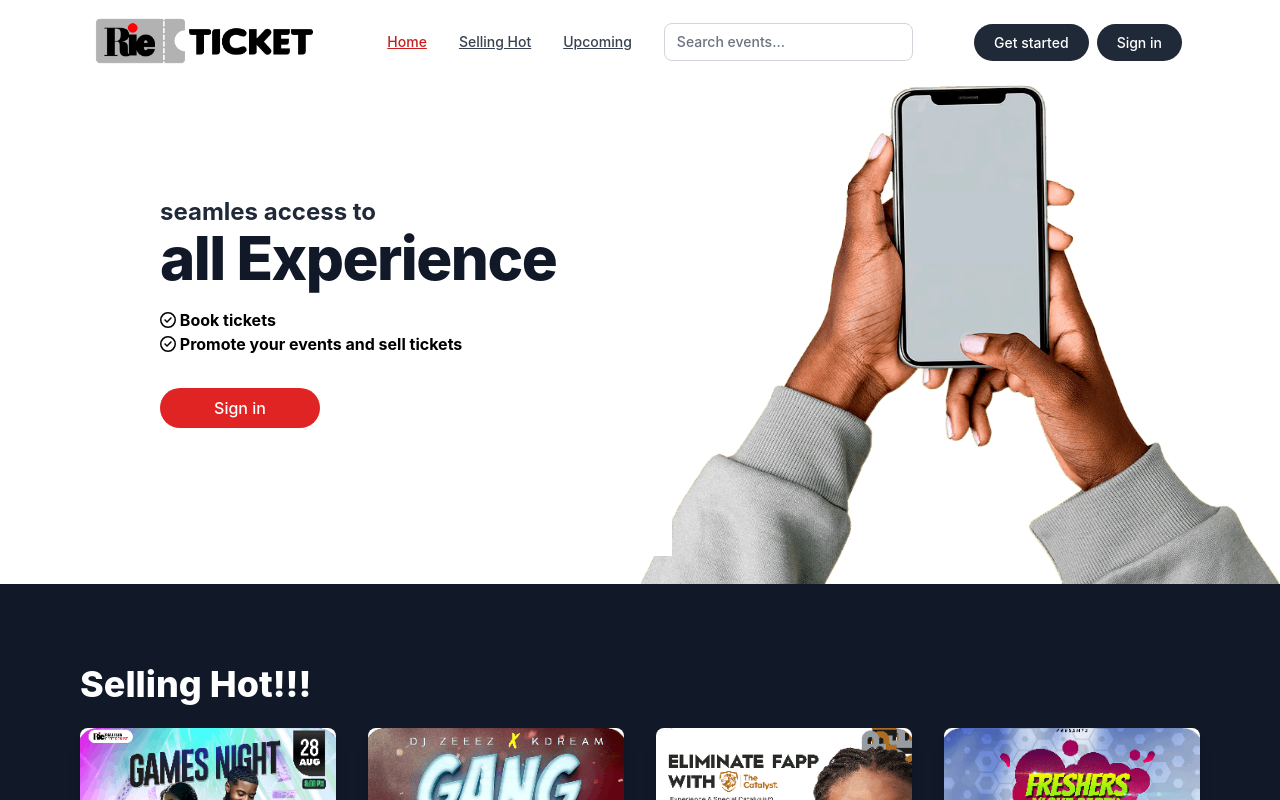
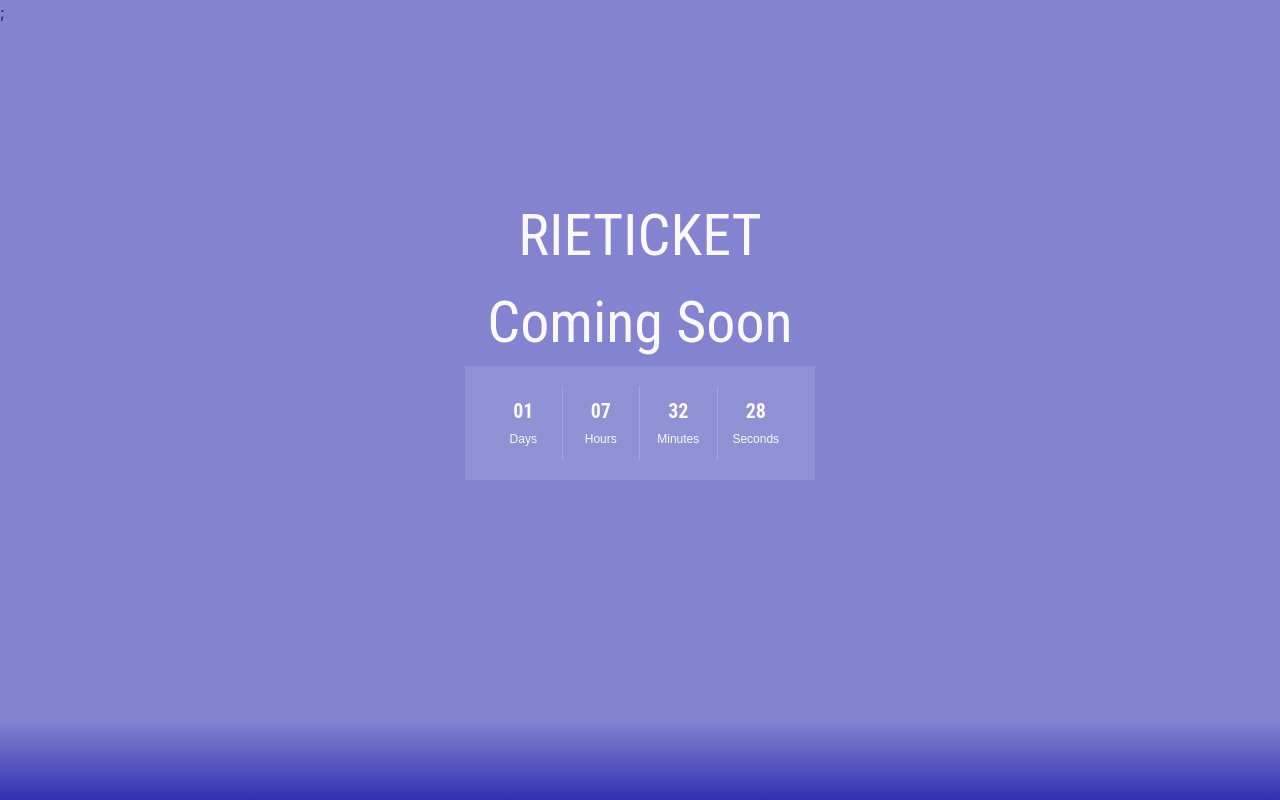
Before and after one commit to kingCorp/rie, a React (Create React App) app: page / in a window 1280 px wide. Shown: the top 800 px of the page. Built offline with nearby package versions, Linux system fonts and the light colour scheme.

Commit message:
fix: auth integration

```diff
--- a/src/components/Countdown/Timer.js
+++ b/src/components/Countdown/Timer.js
@@ -19,7 +19,7 @@ class CountDown extends Component {
   count() {
     let now = new Date().getTime();
     let t = this.deadline - now;
-    let dd = Math.floor(t / (26000 * 60 * 60 * 24));
+    let dd = Math.floor(t / (190000 * 60 * 60 * 24));
     let hh = Math.floor((t % (1000 * 60 * 60 * 24)) / (1000 * 60 * 60));
     let mm = Math.floor((t % (1000 * 60 * 60)) / (1000 * 60));
     let ss = Math.floor((t % (1000 * 60)) / 1000);
--- a/src/pages/comingsoon/ComingSoon.tsx
+++ b/src/pages/comingsoon/ComingSoon.tsx
@@ -9,8 +9,8 @@ const ComingSoon = () => {
   return (
     <div className="bodysoon">
       <div className="App">
-        <div className="container">
-          <h1>
+        <div className="containerCome">
+          <h1 className="title">
             RIETICKET
             <br />
             Coming Soon
--- a/src/pages/comingsoon/style.css
+++ b/src/pages/comingsoon/style.css
@@ -30,7 +30,7 @@
   );
 }
 
-/* .container {
+.containerCome {
   width: 100%;
   margin: 15% auto;
 }
@@ -39,17 +39,17 @@
   float: left;
 } */
 
-/* h1 {
+ .title {
   font-size: 38px;
   text-transform: uppercase;
   line-height: 1;
 }
 
 @media (min-width: 768px) {
-  .container {
+  .containerCome {
     width: 1100px;
   }
-  h1 {
+  title {
     font-size: 58px;
   }
-} */
+}
--- a/src/pages/signin/Signin.tsx
+++ b/src/pages/signin/Signin.tsx
@@ -9,6 +9,7 @@ import { signInUser } from '../../redux/actions/auth';
 import { useNavigate } from 'react-router-dom';
 import { ThunkAppDispatch, RootState } from '../../redux/store';
 import { useSelector } from 'react-redux';
+import { ToastContainer, toast } from 'react-toastify';
 
 const Signin = () => {
   const dispatch: ThunkAppDispatch = useDispatch();
@@ -36,11 +37,16 @@ const Signin = () => {
   const handleSubmit = async (e: React.MouseEvent<HTMLButtonElement>) => {
     console.log('submits');
     e.preventDefault();
+    if(loginDetails.email === '' || loginDetails.password === '') {
+      toast("Kindly fill all fields");
+      return;
+    }
     await dispatch(signInUser(loginDetails));
   };
 
   return (
     <div className="w-full min-h-screen bg-gray-50 flex flex-col sm:justify-center items-center pt-6 sm:pt-0 homebg">
+      <ToastContainer />
       <div className="w-full sm:max-w-md p-5 mx-auto">
         <div className="flex justify-center py-10">
           <a href={paths.HOME}>
--- a/src/pages/signup/Signup.tsx
+++ b/src/pages/signup/Signup.tsx
@@ -4,6 +4,7 @@ import { ButtonAction, InputField } from '../../components/shared/Common';
 import { paths } from '../../utils/constants';
 import { useAppThunkDispatch } from '../../redux/store';
 import { signUpUser } from '../../redux/actions/auth';
+import { ToastContainer, toast } from 'react-toastify';
 
 const SignUp = () => {
   const dispatch = useAppThunkDispatch();
@@ -25,7 +26,10 @@ const SignUp = () => {
   const handleSubmit = async (e: React.MouseEvent<HTMLButtonElement>) => {
     console.log('submits');
     e.preventDefault();
-
+    if (signUpDetails.email === '' || signUpDetails.password === '') {
+      toast('Kindly fill all fields');
+      return;
+    }
     await dispatch(signUpUser(signUpDetails))
       .then((res) => {
         console.log(res.payload);
@@ -36,6 +40,7 @@ const SignUp = () => {
   };
   return (
     <div>
+      <ToastContainer />
       <div className="w-full min-h-screen bg-gray-50 flex flex-col sm:justify-center items-center pt-6 sm:pt-0 homebg">
         <div className="w-full sm:max-w-md p-5 mx-auto">
           <div className="flex justify-center py-3">
--- a/src/utils/constants.ts
+++ b/src/utils/constants.ts
@@ -1,6 +1,6 @@
 export const paths = {
-  COMING: '/coming',
-  HOME: '/',
+  COMING: '/',
+  HOME: '/home',
   ABOUT: '/about',
   SIGNIN: '/signin',
   SIGNUP: '/signup',
```
